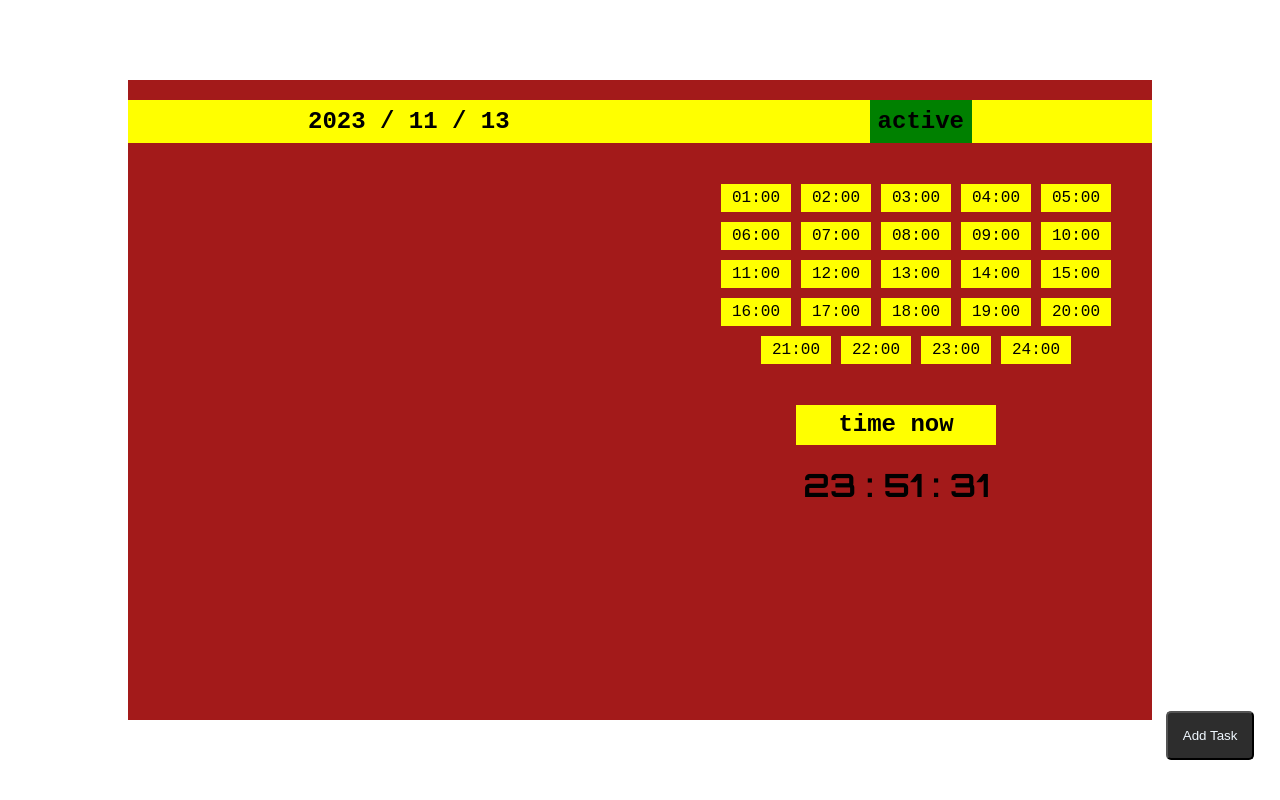
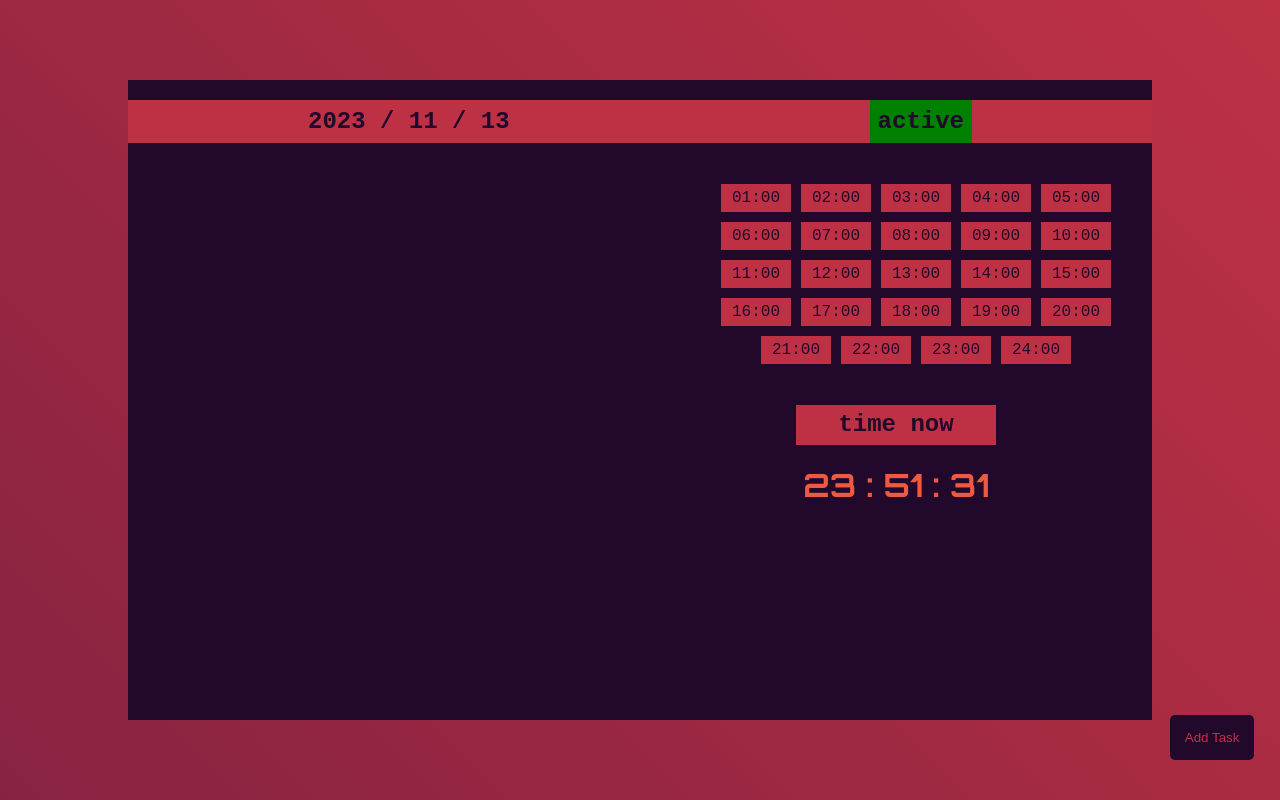
Before and after one commit to EslamOsamaAbdalla/remaind-me-react, a React (Create React App) app: page / in a window 1280 px wide. Built offline with nearby package versions, Linux system fonts and the light colour scheme.

Commit message:
added time table used function

```diff
--- a/src/App.css
+++ b/src/App.css
@@ -1,3 +1,9 @@
+:root{
+    --main-color: #22092C;
+    --secound-color: #872341;
+    --third-color: #BE3144;
+    --forth-color: #F05941;
+}
 html{
     scroll-behavior: smooth;
 }
@@ -11,4 +17,5 @@ body{
     display: flex;
     justify-content: center;
     align-items: center;
+    background: linear-gradient(45deg, var(--secound-color), var(--third-color));
 }
--- a/src/component/Container/Container.css
+++ b/src/component/Container/Container.css
@@ -1,13 +1,14 @@
 #container{
     width: 80vw;
     height: 80vh;
-    background-color: #a31a1a;;
+    background-color: var(--main-color);;
     display: flex;
     flex-direction: column;
     overflow-y: scroll;
 }
 #container h2{
-    background-color: yellow;
+    background-color: var(--third-color);
+    color: var(--main-color);
     display: flex;
     min-height: 40px;
     justify-content: space-around;
--- a/src/component/Container/Container.js
+++ b/src/component/Container/Container.js
@@ -50,7 +50,7 @@ function Container() {
           </ul>
         </div>
         <div className="data-detailes">
-          <TimeTable/>
+          <TimeTable tasksByDay={tasksByDay}/>
           <Timeing/>
         </div>
       </div>
--- a/src/component/CreateTask/CreateTask.css
+++ b/src/component/CreateTask/CreateTask.css
@@ -2,9 +2,10 @@
     position: fixed;
     right: 2%;
     bottom: 5%;
-    background-color: rgb(45, 45, 45);
-    color: aliceblue;
+    background-color: var(--main-color);
+    color: var(--third-color);
     outline: 0;
+    border: 0;
     padding: 15px;
     border-radius: 5px;
     text-transform: capitalize;
@@ -46,10 +47,13 @@ form{
 form label{
     margin: 15px;
     text-transform: capitalize;
+    color: var(--third-color);
 }
 .add-task-submist{
-    background-color: aliceblue;
+    background-color: var(--third-color);
+    color: var(--main-color);
     outline: 0;
+    border: 0;
     width: 120px;
     height: 30px;
     text-transform: capitalize;
--- a/src/component/TaskItem/TaskItem.css
+++ b/src/component/TaskItem/TaskItem.css
@@ -1,17 +1,20 @@
 .data-real ul li{
-    list-style:decimal;
-    background-color: yellow;
+    background-color: var(--third-color);
+    color: var(--main-color);
     margin: 5px;
-    padding: 5px;
+    padding: 15px;
 }
 .task-time{
     margin: 15px;
 }
 .task-edit, .task-delete{
+    text-transform: capitalize;
+    cursor: pointer;
     margin: 0 15px;
-    padding: 5px;
-    background-color: beige;
+    padding: 10px;
+    background-color: var(--main-color);
+    color: var(--third-color);
+    border: 0;
     outline: 0;
     border-radius: 5px;
-    text-transform: capitalize;
 }
--- a/src/component/TaskItem/TaskItem.js
+++ b/src/component/TaskItem/TaskItem.js
@@ -12,8 +12,8 @@ function TaskItem({taskName, taskTime, allTasks, setallTasks}) {
     const chekMark = (checked)=>{
         setCheckMark(checked)
         if (taskElement.current.style.backgroundColor == "green") {
+            taskElement.current.style.backgroundColor = "#BE3144"
             taskElement.current.style.textDecoration = "none"
-            taskElement.current.style.backgroundColor = "yellow"
         } else {
             taskElement.current.style.textDecoration = "line-through"
             taskElement.current.style.backgroundColor = "green"
@@ -23,8 +23,8 @@ function TaskItem({taskName, taskTime, allTasks, setallTasks}) {
         <li ref={taskElement}>
             <span className="task-name">{taskName}</span>
             <span className="task-time"> {taskTime}</span>
+            <input type='checkbox' checked={checkMark} onChange={(e)=>{chekMark(e.target.checked)}}/>
             <button className="task-delete" onClick={deleteIt}>delete</button>
-            <input type='checkbox' checked={checkMark} onChange={(e)=>{chekMark(e.target.checked)}}/>
         </li>
     )
 }
--- a/src/component/TimeTable/TimeTable.css
+++ b/src/component/TimeTable/TimeTable.css
@@ -6,11 +6,15 @@
 }
 .data-detailes ul li{
     list-style: none;
-    background-color: yellow;
+    background-color: var(--third-color);
+    color: var(--main-color);
     margin: 5px;
     padding: 5px;
     width: 60px;
     text-align: center;
+}
+.glow{
+    background-color: green !important;
 }
 @media screen and (max-width: 860px) {
     .data-detailes ul {
--- a/src/component/TimeTable/TimeTable.js
+++ b/src/component/TimeTable/TimeTable.js
@@ -1,6 +1,10 @@
-import React from 'react'
+import React , {useEffect} from 'react'
 import "./TimeTable.css"
-function TimeTable() {
+function TimeTable({tasksByDay}) {
+    useEffect(() => {
+        drawTime()
+    }, [tasksByDay])
+
     let dayArr = []
     let dayTime = ()=>{
     let days = 24;
@@ -8,12 +12,24 @@ function TimeTable() {
         dayArr.push(i)
         }
     }
+    const makeTimeGlow = (time)=>{
+        let taskDone = tasksByDay.filter(i=>{
+            return i[2] == time
+        })
+        if (taskDone.length != 0) {
+            return true
+        }
+    }
+    const drawTime=()=>{
+        return dayArr.map((i)=>{
+            return  i < 10 ? <li key={i} className={`time-table ${makeTimeGlow("0"+i+":00") ? "glow" : ""}`}> 0{i}:00</li>
+            : <li key={i} className={`time-table ${makeTimeGlow(i+":00") ? "glow" : ""}`}> {i}:00</li>
+        })
+    }
     dayTime()
     return (
         <ul>
-            {dayArr.map((i)=>{
-                return  i < 10 ? <li key={i} className="time-table"> 0{i}:00</li> : <li key={i} className="time-table"> {i}:00</li>
-            })}
+            {drawTime()}
         </ul>
     )
 }
--- a/src/component/Timeing/Timeing.css
+++ b/src/component/Timeing/Timeing.css
@@ -9,4 +9,5 @@
     font-family: 'Orbitron', sans-serif;
     font-size: 32px;
     font-weight: bold;
+    color: var(--forth-color);
 }
--- a/src/index.js
+++ b/src/index.js
@@ -1,6 +1,5 @@
 import React from 'react';
 import ReactDOM from 'react-dom/client';
-import './index.css';
 import App from './App';
 
 const root = ReactDOM.createRoot(document.getElementById('root'));
```
Also changed, not shown: src/index.css (deleted), 1 other file (tests, documents, lock files or other folders).
